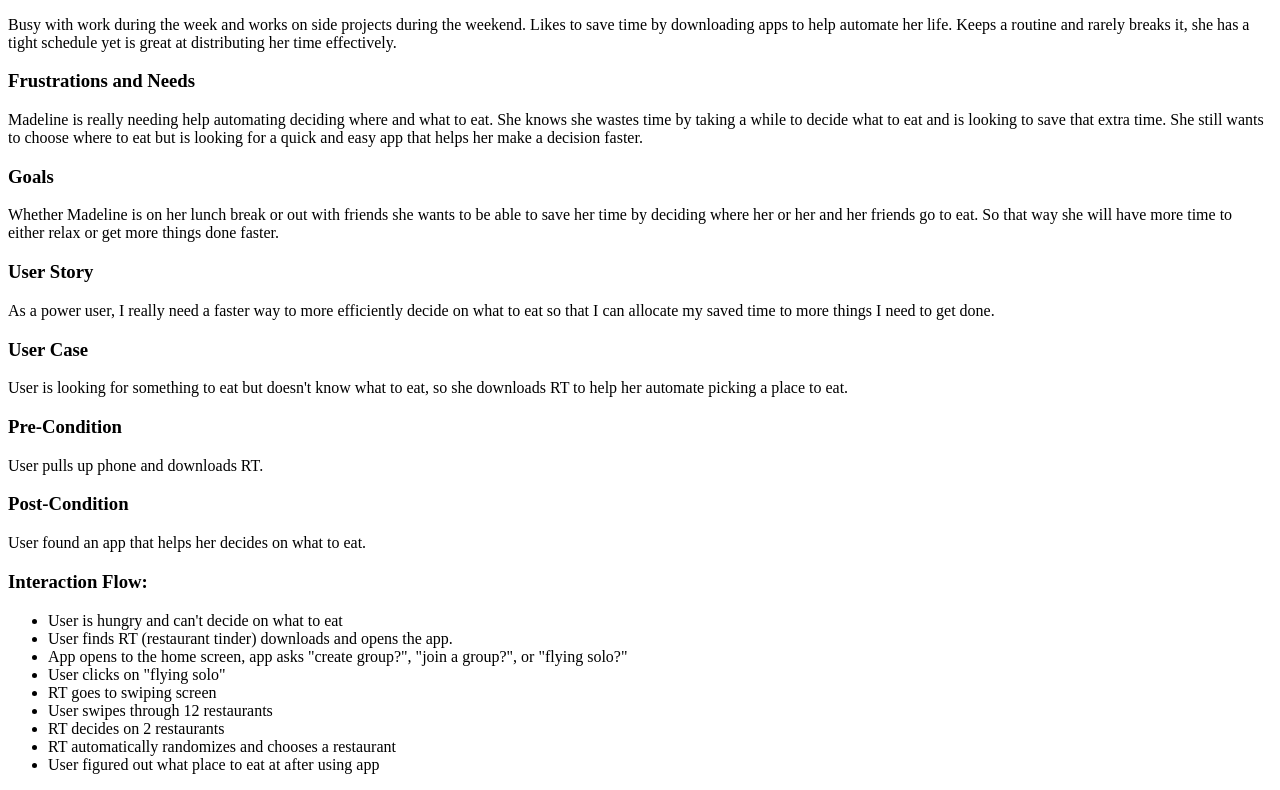
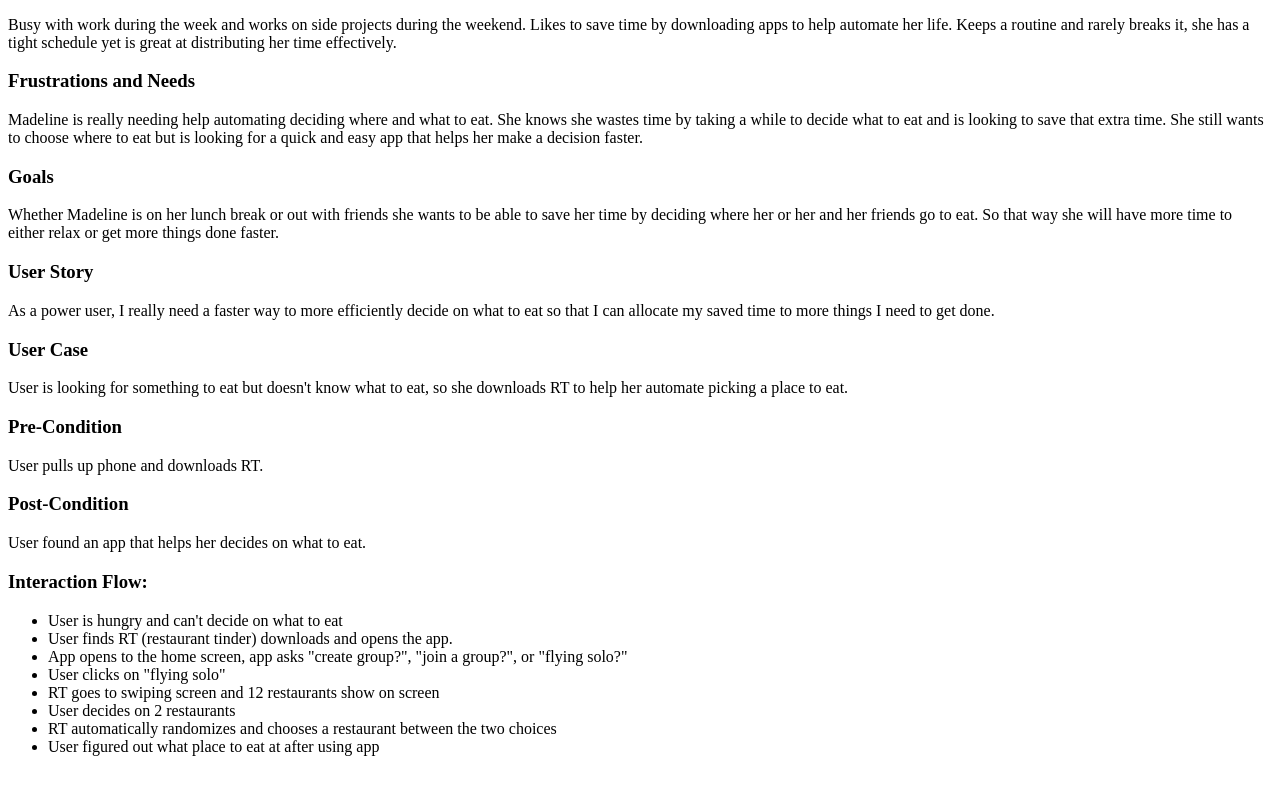
Before and after one commit to FoodFindOp/food-find-main, a plain HTML site: page documentation/power-user-persona.html in a window 1280 px wide. Shown: the part 360-1150 px from the top of the page. Drawn offline with Linux system fonts and the light colour scheme.

Commit message:
added final adjustments.

```diff
--- a/documentation/power-user-persona.html
+++ b/documentation/power-user-persona.html
@@ -87,10 +87,9 @@
         <li>User finds RT (restaurant tinder) downloads and opens the app.</li>
         <li>App opens to the home screen, app asks "create group?", "join a group?", or "flying solo?" </li>
         <li>User clicks on "flying solo"</li>
-        <li>RT goes to swiping screen</li>
-        <li>User swipes through 12 restaurants</li>
-        <li>RT decides on 2 restaurants</li>
-        <li>RT automatically randomizes and chooses a restaurant </li>
+        <li>RT goes to swiping screen and 12 restaurants show on screen</li>
+        <li>User decides on 2 restaurants</li>
+        <li>RT automatically randomizes and chooses a restaurant between the two choices </li>
         <li>User figured out what place to eat at after using app</li>
     </ul>
 </div>
```
